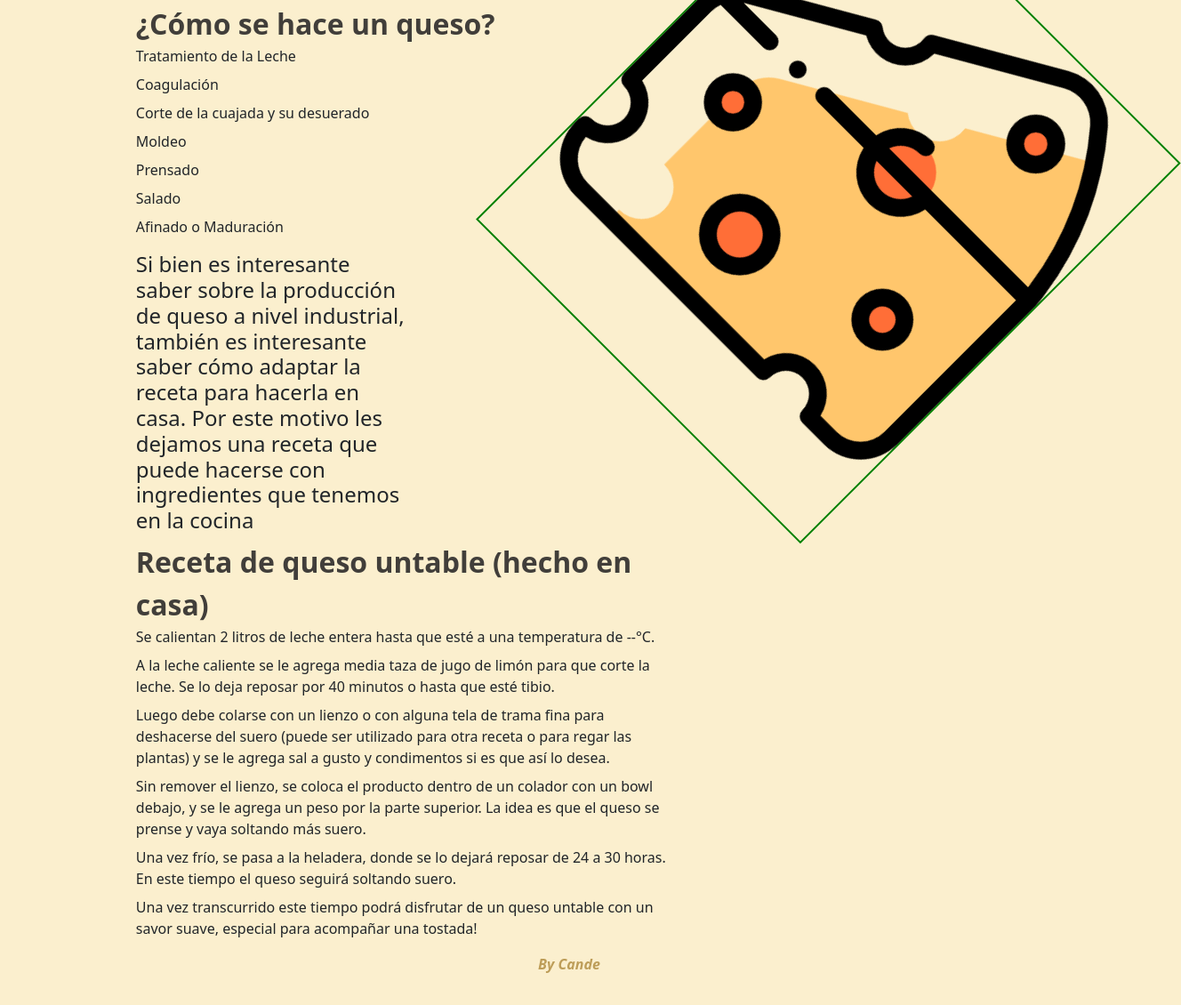
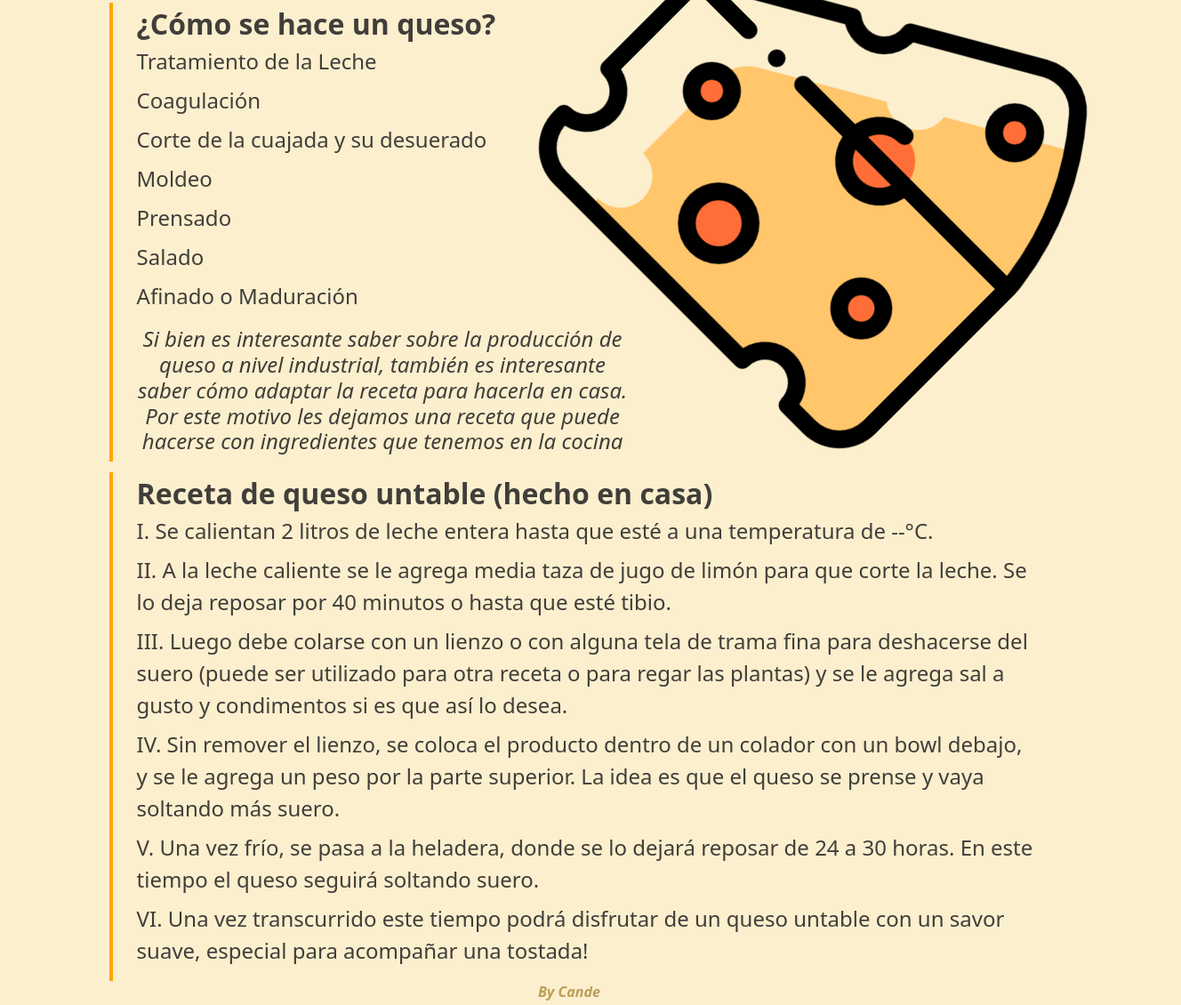
Before and after one commit to CandeMarcote/primer-repo, a website: page hechura.html in a window 1280 px wide. Shown: the part 611-1741 px from the top of the page at 89% size, 1328 px wide, since content can reach past the window. Drawn offline with nearby package versions, Linux system fonts and the light colour scheme; a web font is replaced by a local one.

Commit message:
como hacer queso terminada en desktop. Seguir con MediaQ

```diff
--- a/hechura.html
+++ b/hechura.html
@@ -47,14 +47,13 @@
             <dd class="list__item">Salado</dd>
             <dd class="list__item">Afinado o Maduración</dd>
         </dl>
+        <h4 class="txt3">Si bien es interesante saber sobre la producción de queso a nivel industrial, también es interesante saber cómo adaptar la receta para hacerla en casa. Por este motivo les dejamos una receta que puede hacerse con ingredientes que tenemos en la cocina</h3>
     </div>
         <div class="txt2">
             <figure><img class="list__img" src="./images/queso.png" alt="dibujo"></figure>
         </div>
-        <div class="txt3">
-            <h4 class="list__text">Si bien es interesante saber sobre la producción de queso a nivel industrial, también es interesante saber cómo adaptar la receta para hacerla en casa. Por este motivo les dejamos una receta que puede hacerse con ingredientes que tenemos en la cocina</h3>
-        </div>
-        <div class="txt4 list">
+
+        <div class="txt4">
             <dl>
                 <dt class="list__title">Receta de queso untable (hecho en casa)</dt>
                 <dd class="list__item">Se calientan 2 litros de leche entera hasta que esté a una temperatura de --°C.</dd>
--- a/scss/pages/_hechura.scss
+++ b/scss/pages/_hechura.scss
@@ -11,33 +11,80 @@
         grid-template-rows: repeat(4, auto);
         grid-template-areas:
         ". cbrown cbrown cbrown cblue"
-        ". cgreen cgreen . cblue"
-        ". corange corange corange .";
+        ". cgreen cgreen cgreen cblue"
+        ". corange corange corange corange";
 
-        .txt1{grid-area: cbrown;}
-
-        .txt2{
-            grid-area: cblue;
-            transform: rotate(45deg) translateX(-10vw);
-            float:right;
-            border:$border2;
-        }
-        .txt3{grid-area: cgreen;}
-
-        .txt4{grid-area: corange;}
-
-        .list{
+        .txt1{
+            grid-area: cbrown;
+            position:relative;
             dl{
                 .list__title{
                     font-size: 2rem;
                     color:$fontDarkBrown;
                 }
 
-                .list-item{
-                    font-size: 1.2rem;
+                .list__item{
+                    font-size: 1.5rem;
                     color: $fontDarkBrown;
-                    border:$border;
                 }
+            }
+
+            .txt3{
+                grid-area: cgreen;
+                font-style: italic;
+                font-weight: normal;
+                width: 90%;
+                color: $fontDarkBrown;
+                text-align: center;
+            }
+
+            &::before{
+                content: '';
+                height: 100%;
+                background-color: orange;
+                width:4px;
+                display:inline;
+                position:absolute;
+                margin-left: 0;
+                left: -5%;
+            }
+        }
+
+        .txt2{
+            grid-area: cblue;
+            transform: rotate(45deg) translateX(-10vw);
+            float:right;
+        }
+
+        .txt4{
+            grid-area: corange;
+            position:relative;
+            max-width: 90%;
+
+            dl{
+                .list__title{
+                    font-size: 2rem;
+                    color:$fontDarkBrown;
+                }
+
+                .list__item{
+                    font-size: 1.5rem;
+                    color: $fontDarkBrown;
+                    display:list-item;
+                    list-style-type: upper-roman;
+                    list-style-position: inside;
+                    text-align: left;
+                }
+            }
+
+            &::before{
+                content: '';
+                height: 100%;
+                background-color: orange;
+                width:4px;
+                display:inline;
+                position:absolute;
+                left: -3%;
             }
         }
     }
```
Also changed, not shown: css/styles.css.
